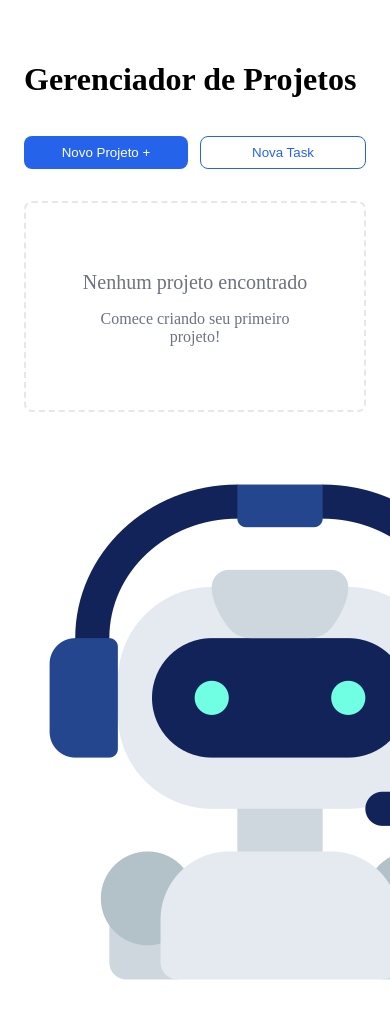
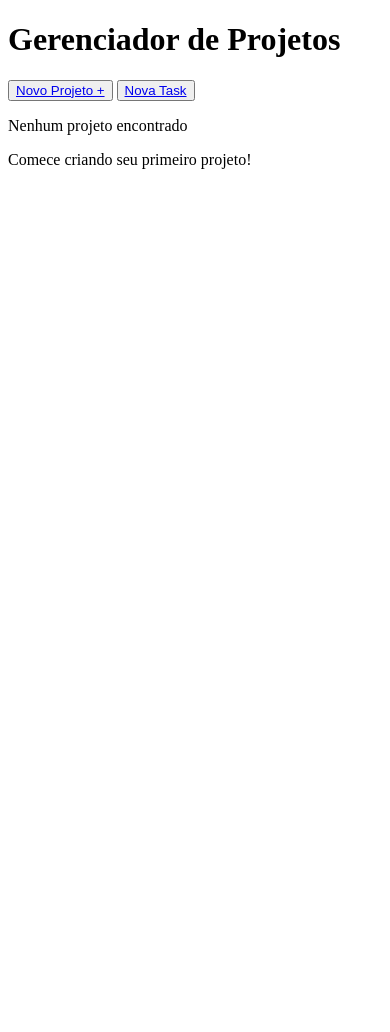
Before and after one commit to lPitecus/project-manager, a Django app: page / in a window 390 px wide; the page is wider, and only the part inside the window is pictured. After the commit the page ends 169 px from the top of that part, so only its background shows below. Run offline with Django 5.2, Linux system fonts and the light colour scheme; data that the repository does not hold is empty.

Commit message:
Remove css styling

```diff
--- a/projects/static/projects/style.css
+++ /dev/null
@@ -1,396 +0,0 @@
-/* Base styles and variables */
-:root {
-    --primary-color: #2563eb;
-    --secondary-color: #1e40af;
-    --background-color: #f8fafc;
-    --card-background: #ffffff;
-    --text-color: #1f2937;
-    --text-muted: #6b7280;
-    --border-color: #e5e7eb;
-    --success-color: #16a34a;
-    --error-color: #dc2626;
-    --shadow-sm: 0 1px 2px rgba(0, 0, 0, 0.05);
-    --shadow-md: 0 4px 6px -1px rgba(0, 0, 0, 0.1);
-    --radius: 8px;
-    --spacing: 1rem;
-}
-
-/* Layout */
-.container {
-    max-width: 1200px;
-    margin: 0 auto;
-    padding: 2rem var(--spacing);
-}
-
-.page-header {
-    display: flex;
-    justify-content: space-between;
-    align-items: center;
-    margin-bottom: 2rem;
-}
-
-.breadcrumb {
-    color: var(--text-muted);
-    margin-bottom: 1rem;
-}
-
-.breadcrumb a {
-    color: var(--primary-color);
-}
-
-/* Project Grid */
-.projects-grid {
-    display: grid;
-    grid-template-columns: repeat(auto-fill, minmax(300px, 1fr));
-    gap: 1.5rem;
-}
-
-.project-card {
-    background: var(--card-background);
-    border-radius: var(--radius);
-    box-shadow: var(--shadow-sm);
-    transition: box-shadow 0.3s ease;
-    border: 1px solid var(--border-color);
-    overflow: hidden;
-}
-
-.project-card:hover {
-    box-shadow: var(--shadow-md);
-}
-
-.project-card-header {
-    padding: 1.25rem;
-    border-bottom: 1px solid var(--border-color);
-    display: flex;
-    justify-content: space-between;
-    align-items: center;
-}
-
-.project-card-header h2 {
-    margin: 0;
-    font-size: 1.25rem;
-    color: var(--text-color);
-}
-
-.task-count {
-    background: var(--primary-color);
-    color: white;
-    padding: 0.25rem 0.75rem;
-    border-radius: 999px;
-    font-size: 0.875rem;
-}
-
-.project-card-body {
-    padding: 1.25rem;
-    color: var(--text-muted);
-}
-
-.project-card-footer {
-    padding: 1.25rem;
-    border-top: 1px solid var(--border-color);
-}
-
-/* Tasks Grid */
-.tasks-grid {
-    display: grid;
-    grid-template-columns: repeat(auto-fill, minmax(250px, 1fr));
-    gap: 1rem;
-}
-
-.task-card {
-    background: var(--card-background);
-    border-radius: var(--radius);
-    border: 1px solid var(--border-color);
-    transition: transform 0.2s ease;
-}
-
-.task-card:hover {
-    transform: translateY(-2px);
-}
-
-.task-card-header {
-    padding: 1rem;
-    border-bottom: 1px solid var(--border-color);
-}
-
-.task-card-header h3 {
-    margin: 0;
-    font-size: 1.1rem;
-}
-
-.task-date {
-    display: block;
-    font-size: 0.875rem;
-    color: var(--text-muted);
-    margin-top: 0.5rem;
-}
-
-.task-card-body {
-    padding: 1rem;
-}
-
-.task-card-footer {
-    padding: 1rem;
-    border-top: 1px solid var(--border-color);
-}
-
-/* Buttons */
-.action-buttons {
-    display: flex;
-    gap: 0.75rem;
-}
-
-.btn-primary, .btn-secondary {
-    padding: 0.5rem 1rem;
-    border-radius: var(--radius);
-    border: none;
-    cursor: pointer;
-    font-weight: 500;
-    transition: filter 0.2s ease;
-}
-
-.btn-primary {
-    background-color: var(--primary-color);
-    color: white;
-}
-
-.btn-secondary {
-    background-color: white;
-    color: var(--primary-color);
-    border: 1px solid var(--primary-color);
-}
-
-.btn-primary:hover, .btn-secondary:hover {
-    filter: brightness(110%);
-}
-
-.btn-primary a, .btn-secondary a {
-    color: inherit;
-    text-decoration: none;
-}
-
-/* Empty State */
-.empty-state {
-    text-align: center;
-    padding: 3rem;
-    background: var(--card-background);
-    border-radius: var(--radius);
-    border: 2px dashed var(--border-color);
-    color: var(--text-muted);
-}
-
-.empty-state p:first-child {
-    font-size: 1.25rem;
-    margin-bottom: 0.5rem;
-}
-
-/* Task Detail Page Styles */
-.task-detail {
-    background: var(--card-background);
-    border-radius: var(--radius);
-    box-shadow: var(--shadow-md);
-    padding: 2rem;
-    margin-top: 1.5rem;
-}
-
-.task-detail h1 {
-    color: var(--text-color);
-    font-size: 1.75rem;
-    margin-bottom: 1rem;
-    padding-bottom: 0.5rem;
-    border-bottom: 2px solid var(--border-color);
-}
-
-.task-metadata {
-    color: var(--text-muted);
-    font-size: 0.875rem;
-    margin-bottom: 1.5rem;
-    padding-bottom: 1rem;
-    border-bottom: 1px solid var(--border-color);
-}
-
-.task-description {
-    color: var(--text-color);
-    line-height: 1.6;
-    margin-bottom: 2rem;
-}
-
-/* Form Styles (for add_project.html and add_task.html) */
-.form-container {
-    max-width: 600px;
-    margin: 2rem auto;
-    background: var(--card-background);
-    padding: 2rem;
-    border-radius: var(--radius);
-    box-shadow: var(--shadow-md);
-}
-
-.form-header {
-    margin-bottom: 2rem;
-    text-align: center;
-}
-
-.form-header h1 {
-    color: var(--text-color);
-    font-size: 1.75rem;
-    margin-bottom: 0.5rem;
-    border-bottom: none;
-}
-
-.form-group {
-    margin-bottom: 1.5rem;
-}
-
-.form-group label {
-    display: block;
-    margin-bottom: 0.5rem;
-    color: var(--text-color);
-    font-weight: 500;
-}
-
-.form-group input,
-.form-group textarea,
-.form-group select {
-    width: 100%;
-    padding: 0.75rem;
-    border: 1px solid var(--border-color);
-    border-radius: var(--radius);
-    background-color: white;
-    font-size: 1rem;
-    transition: border-color 0.2s ease;
-}
-
-.form-group input:focus,
-.form-group textarea:focus,
-.form-group select:focus {
-    outline: none;
-    border-color: var(--primary-color);
-    box-shadow: 0 0 0 2px rgba(37, 99, 235, 0.1);
-}
-
-.form-group textarea {
-    min-height: 120px;
-    resize: vertical;
-}
-
-.form-actions {
-    display: flex;
-    justify-content: space-between;
-    align-items: center;
-    margin-top: 2rem;
-    padding-top: 1rem;
-    border-top: 1px solid var(--border-color);
-}
-
-.form-actions a {
-    color: var(--text-muted);
-    text-decoration: none;
-    transition: color 0.2s ease;
-}
-
-.form-actions a:hover {
-    color: var(--text-color);
-}
-
-.submit-button {
-    background-color: var(--primary-color);
-    color: white;
-    padding: 0.75rem 1.5rem;
-    border: none;
-    border-radius: var(--radius);
-    font-weight: 500;
-    cursor: pointer;
-    transition: background-color 0.2s ease;
-}
-
-.submit-button:hover {
-    background-color: var(--secondary-color);
-}
-
-/* Error messages in forms */
-.alert {
-    padding: 1rem;
-    margin-bottom: 1rem;
-    border-radius: var(--radius);
-    font-size: 0.875rem;
-}
-
-.alert-danger {
-    background-color: #fee2e2;
-    color: var(--error-color);
-    border: 1px solid #fecaca;
-}
-
-.alert-success {
-    background-color: #dcfce7;
-    color: var(--success-color);
-    border: 1px solid #bbf7d0;
-}
-
-/* Back Navigation */
-.back-nav {
-    margin-top: 2rem;
-    padding-top: 1rem;
-    border-top: 1px solid var(--border-color);
-}
-
-.back-nav ul {
-    list-style: none;
-    padding: 0;
-    margin: 0;
-}
-
-.back-nav li {
-    margin-bottom: 0.5rem;
-}
-
-.back-nav a {
-    color: var(--text-muted);
-    text-decoration: none;
-    display: inline-flex;
-    align-items: center;
-    transition: color 0.2s ease;
-}
-
-.back-nav a:hover {
-    color: var(--primary-color);
-}
-
-/* Responsive Design */
-@media (max-width: 768px) {
-    .page-header {
-        flex-direction: column;
-        align-items: flex-start;
-        gap: 1rem;
-    }
-
-    .action-buttons {
-        width: 100%;
-    }
-
-    .btn-primary, .btn-secondary {
-        flex: 1;
-    }
-
-    .projects-grid, .tasks-grid {
-        grid-template-columns: 1fr;
-    }
-
-    .form-container {
-        padding: 1.5rem;
-        margin: 1rem;
-    }
-
-    .form-actions {
-        flex-direction: column-reverse;
-        gap: 1rem;
-    }
-
-    .form-actions a {
-        text-align: center;
-    }
-
-    .submit-button {
-        width: 100%;
-    }
-}
--- a/projects/templates/projects/index.html
+++ b/projects/templates/projects/index.html
@@ -1,47 +1,43 @@
-{% load static %}
 <!DOCTYPE html>
 <html lang="en">
 <head>
     <meta charset="UTF-8">
     <title>Projetos</title>
-    <link rel="stylesheet" href="{% static 'projects/style.css' %}">
+
 </head>
 <body>
-<div class="container">
-    <header class="page-header">
+
         <h1>Gerenciador de Projetos</h1>
-        <div class="action-buttons">
+
             <button class="btn-primary"><a href="{% url 'projects:add_project' %}">Novo Projeto +</a></button>
             <button class="btn-secondary"><a href="{% url 'projects:add_task_global' %}">Nova Task</a></button>
-        </div>
-    </header>
+
+
 
         {% if project_list %}
-        <div class="projects-grid">
+
             {% for projeto in project_list %}
-                <div class="project-card">
-                    <div class="project-card-header">
+
+
                 <h2>{{ projeto.name }}</h2>
                         <span class="task-count">{{ projeto.task_set.count }} tasks</span>
-                    </div>
-                    <div class="project-card-body">
+
+
                 <p>{{ projeto.description|truncatewords:30 }}</p>
-                    </div>
-                    <div class="project-card-footer">
+
+
                 <a href="{% url 'projects:project' projeto.id %}" class="view-project">Ver detalhes →</a>
-                    </div>
-                </div>
+
+
             {% endfor %}
-        </div>
+
         {% else %}
-        <div class="empty-state">
+
             <p>Nenhum projeto encontrado</p>
             <p>Comece criando seu primeiro projeto!</p>
-        </div>
+
         {% endif %}
-</div>
-<div class="container">
-    <img src="{% static 'projects/images/10817417.png' %}" alt="Robozinho azul">
-</div>
+
+
 </body>
 </html>
```
Also changed, not shown: projects/templates/projects/add_project.html (+12 -18 lines), projects/templates/projects/add_task.html (+12 -16 lines), projects/templates/projects/project.html (+21 -30 lines), projects/templates/projects/task.html (+10 -13 lines). Lines whose indentation alone changed are shown as unchanged.
